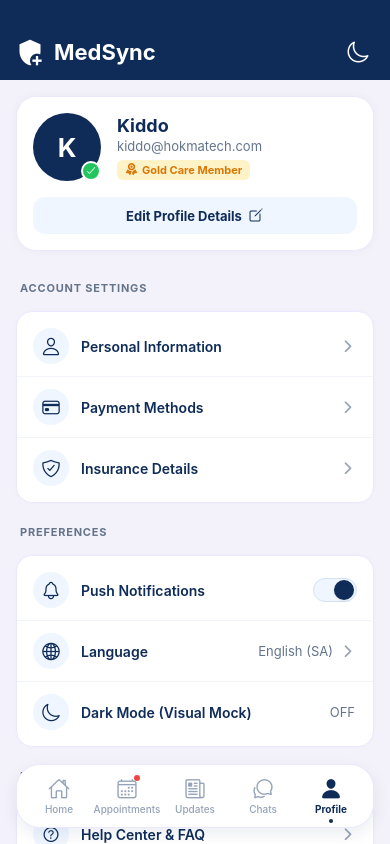
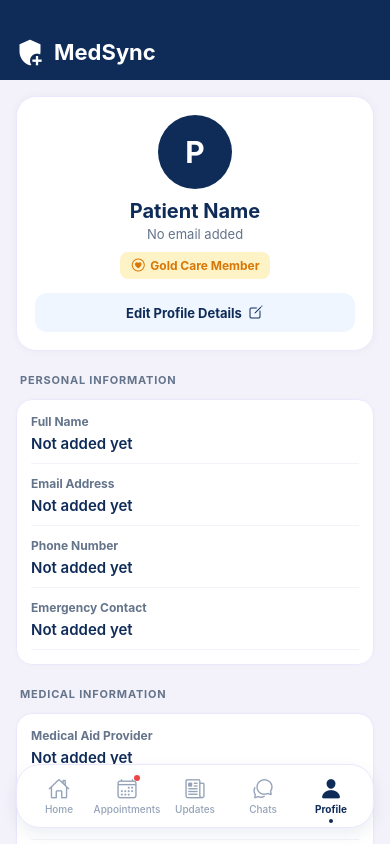
Before and after one commit to thulanesigasa/medsync, a React Native app: screen /Profile in a window 390 px wide. Built offline with nearby package versions, Linux system fonts and the light colour scheme.

Commit message:
Improve patient profile page with editable medical information

```diff
--- a/src/screens/ProfileScreen.js
+++ b/src/screens/ProfileScreen.js
@@ -1,205 +1,216 @@
-import React, { useState, useRef, useEffect } from 'react';
-import { View, Text, StyleSheet, ScrollView, TouchableOpacity, Animated, Platform } from 'react-native';
-import { MaterialCommunityIcons, Ionicons } from '@expo/vector-icons';
-import { COLORS, SIZES, LAYOUT } from '../constants/theme';
-import BottomTabBar from '../components/BottomTabBar';
-import { useStateContext } from '../context/StateContext';
+import React, { useState } from "react";
+import {
+  View,
+  Text,
+  StyleSheet,
+  ScrollView,
+  TouchableOpacity,
+  TextInput,
+  Alert,
+} from "react-native";
+import { MaterialCommunityIcons, Ionicons } from "@expo/vector-icons";
+import { COLORS, SIZES, LAYOUT } from "../constants/theme";
+import BottomTabBar from "../components/BottomTabBar";
+import { useStateContext } from "../context/StateContext";
 
-const CustomSwitch = ({ value, onValueChange }) => {
-  const animatedValue = useRef(new Animated.Value(value ? 1 : 0)).current;
+export default function ProfileScreen({ navigation }) {
+  const { currentUser, updateCurrentUser, logout } = useStateContext();
 
-  useEffect(() => {
-    Animated.spring(animatedValue, {
-      toValue: value ? 1 : 0,
-      friction: 8,
-      tension: 55,
-      useNativeDriver: false,
-    }).start();
-  }, [value]);
+  const [isEditing, setIsEditing] = useState(false);
 
-  const translateX = animatedValue.interpolate({
-    inputRange: [0, 1],
-    outputRange: [2, 20] // adjusted to fit track width 44 and thumb width 20 inside 1px borders
+  const [form, setForm] = useState({
+    name: currentUser?.name || "",
+    email: currentUser?.email || "",
+    phone: currentUser?.phone || "",
+    emergencyContact: currentUser?.emergencyContact || "",
+    medicalAidProvider: currentUser?.medicalAidProvider || "",
+    medicalAidNumber: currentUser?.medicalAidNumber || "",
+    bloodType: currentUser?.bloodType || "",
+    allergies: currentUser?.allergies || "",
+    chronicConditions: currentUser?.chronicConditions || "",
   });
 
-  const backgroundColor = animatedValue.interpolate({
-    inputRange: [0, 1],
-    outputRange: ['#F1F5F9', '#EFF6FF']
-  });
+  const updateField = (field, value) => {
+    setForm((prev) => ({
+      ...prev,
+      [field]: value,
+    }));
+  };
 
-  const thumbColor = animatedValue.interpolate({
-    inputRange: [0, 1],
-    outputRange: ['#94A3B8', COLORS.primary]
-  });
-
-  const borderColor = animatedValue.interpolate({
-    inputRange: [0, 1],
-    outputRange: ['#CBD5E1', '#D3E2F2']
-  });
-
-  return (
-    <TouchableOpacity
-      activeOpacity={0.9}
-      onPress={() => onValueChange(!value)}
-      style={styles.switchContainer}
-    >
-      <Animated.View style={[styles.switchTrack, { backgroundColor, borderColor, borderWidth: 1 }]}>
-        <Animated.View style={[styles.switchThumb, { transform: [{ translateX }], backgroundColor: thumbColor }]} />
-      </Animated.View>
-    </TouchableOpacity>
-  );
-};
-
-export default function ProfileScreen({ navigation }) {
-  const { currentUser, logout } = useStateContext();
-  const [isDark, setIsDark] = useState(false);
-  const [notificationsEnabled, setNotificationsEnabled] = useState(true);
+  const handleSave = () => {
+    updateCurrentUser(form);
+    setIsEditing(false);
+    Alert.alert("Profile Updated", "Your profile details have been saved.");
+  };
 
   const handleLogout = () => {
     logout();
-    navigation.replace('Login');
+    navigation.replace("Login");
   };
+
+  const renderField = (label, field, placeholder) => (
+    <View style={styles.fieldGroup}>
+      <Text style={styles.fieldLabel}>{label}</Text>
+      {isEditing ? (
+        <TextInput
+          value={form[field]}
+          onChangeText={(value) => updateField(field, value)}
+          placeholder={placeholder}
+          placeholderTextColor="#94A3B8"
+          style={styles.input}
+        />
+      ) : (
+        <Text style={styles.fieldValue}>{form[field] || "Not added yet"}</Text>
+      )}
+    </View>
+  );
 
   return (
     <View style={styles.container}>
-      {/* Header */}
       <View style={styles.header}>
         <View style={styles.headerContent}>
           <View style={styles.headerBrand}>
-            <MaterialCommunityIcons name="shield-plus" size={28} color="#FFFFFF" />
+            <MaterialCommunityIcons
+              name="shield-plus"
+              size={28}
+              color="#FFFFFF"
+            />
             <Text style={styles.appTitle}>MedSync</Text>
-          </View>
-          <View style={styles.headerActions}>
-            <TouchableOpacity onPress={() => setIsDark(!isDark)} style={styles.actionButton}>
-              <Ionicons name={isDark ? "sunny-outline" : "moon-outline"} size={24} color="#FFFFFF" />
-            </TouchableOpacity>
           </View>
         </View>
       </View>
 
-      <ScrollView contentContainerStyle={styles.content} showsVerticalScrollIndicator={false}>
-
-        {/* Premium Profile Card */}
-        <View style={styles.premiumProfileCard}>
-          <View style={styles.cardTopRow}>
-            <View style={styles.avatarContainer}>
-              <View style={styles.avatar}>
-                <Text style={styles.avatarText}>
-                  {(currentUser?.name || 'Kiddo').charAt(0)}
-                </Text>
-              </View>
-              <View style={styles.verifiedBadge}>
-                <Ionicons name="checkmark" size={12} color="#FFFFFF" />
-              </View>
-            </View>
-
-            <View style={styles.profileMeta}>
-              <Text style={styles.profileName}>{currentUser?.name || 'Kiddo'}</Text>
-              <Text style={styles.profileEmail}>{currentUser?.email || 'kiddo@hokmatech.com'}</Text>
-
-              <View style={styles.goldBadge}>
-                <Ionicons name="ribbon" size={13} color="#D97706" style={{ marginRight: 4 }} />
-                <Text style={styles.goldBadgeText}>
-                  {currentUser?.role === 'admin' ? 'Clinic Partner' : 'Gold Care Member'}
-                </Text>
-              </View>
-            </View>
+      <ScrollView
+        contentContainerStyle={styles.content}
+        showsVerticalScrollIndicator={false}
+      >
+        <View style={styles.profileCard}>
+          <View style={styles.avatar}>
+            <Text style={styles.avatarText}>
+              {(form.name || "P").charAt(0).toUpperCase()}
+            </Text>
           </View>
 
-          <TouchableOpacity style={styles.editBtn}>
-            <Text style={styles.editBtnText}>Edit Profile Details</Text>
-            <Ionicons name="create-outline" size={16} color={COLORS.primary} />
+          <Text style={styles.profileName}>{form.name || "Patient Name"}</Text>
+          <Text style={styles.profileEmail}>
+            {form.email || "No email added"}
+          </Text>
+
+          <View style={styles.memberBadge}>
+            <Ionicons name="heart-circle-outline" size={16} color="#D97706" />
+            <Text style={styles.memberBadgeText}>Gold Care Member</Text>
+          </View>
+
+          <TouchableOpacity
+            style={styles.editBtn}
+            onPress={() => (isEditing ? handleSave() : setIsEditing(true))}
+          >
+            <Text style={styles.editBtnText}>
+              {isEditing ? "Save Profile" : "Edit Profile Details"}
+            </Text>
+            <Ionicons
+              name={isEditing ? "checkmark-outline" : "create-outline"}
+              size={16}
+              color={COLORS.primary}
+            />
           </TouchableOpacity>
         </View>
 
-        {/* Section 1: Account Settings */}
-        <Text style={styles.sectionHeader}>ACCOUNT SETTINGS</Text>
-        <View style={styles.menuSection}>
-          <TouchableOpacity style={styles.menuItem}>
-            <View style={styles.menuIconBox}>
-              <Ionicons name="person-outline" size={20} color={COLORS.primary} />
+        <Text style={styles.sectionHeader}>PERSONAL INFORMATION</Text>
+        <View style={styles.sectionCard}>
+          {renderField("Full Name", "name", "Enter full name")}
+          {renderField("Email Address", "email", "Enter email address")}
+          {renderField("Phone Number", "phone", "Enter phone number")}
+          {renderField(
+            "Emergency Contact",
+            "emergencyContact",
+            "Enter emergency contact",
+          )}
+        </View>
+
+        <Text style={styles.sectionHeader}>MEDICAL INFORMATION</Text>
+        <View style={styles.sectionCard}>
+          {renderField(
+            "Medical Aid Provider",
+            "medicalAidProvider",
+            "Enter medical aid provider",
+          )}
+          {renderField(
+            "Medical Aid Number",
+            "medicalAidNumber",
+            "Enter medical aid number",
+          )}
+          {renderField("Blood Type", "bloodType", "Example: O+")}
+          {renderField(
+            "Allergies",
+            "allergies",
+            "Example: Penicillin, peanuts",
+          )}
+          {renderField(
+            "Chronic Conditions",
+            "chronicConditions",
+            "Example: Asthma, diabetes",
+          )}
+        </View>
+
+        <Text style={styles.sectionHeader}>PREFERENCES</Text>
+        <View style={styles.sectionCard}>
+          <View style={styles.infoRow}>
+            <View style={styles.iconBox}>
+              <Ionicons
+                name="notifications-outline"
+                size={20}
+                color={COLORS.primary}
+              />
             </View>
-            <Text style={styles.menuText}>Personal Information</Text>
+            <Text style={styles.infoText}>Push Notifications</Text>
+            <Text style={styles.infoValue}>ON</Text>
+          </View>
+
+          <View style={styles.infoRow}>
+            <View style={styles.iconBox}>
+              <Ionicons
+                name="language-outline"
+                size={20}
+                color={COLORS.primary}
+              />
+            </View>
+            <Text style={styles.infoText}>Language</Text>
+            <Text style={styles.infoValue}>English (SA)</Text>
+          </View>
+        </View>
+
+        <Text style={styles.sectionHeader}>HELP & SUPPORT</Text>
+        <View style={styles.sectionCard}>
+          <TouchableOpacity style={styles.infoRow}>
+            <View style={styles.iconBox}>
+              <Ionicons
+                name="help-circle-outline"
+                size={20}
+                color={COLORS.primary}
+              />
+            </View>
+            <Text style={styles.infoText}>Help Center & FAQ</Text>
             <Ionicons name="chevron-forward" size={18} color="#94A3B8" />
           </TouchableOpacity>
 
-          <TouchableOpacity style={styles.menuItem}>
-            <View style={styles.menuIconBox}>
-              <Ionicons name="card-outline" size={20} color={COLORS.primary} />
+          <TouchableOpacity style={styles.infoRow}>
+            <View style={styles.iconBox}>
+              <Ionicons
+                name="document-text-outline"
+                size={20}
+                color={COLORS.primary}
+              />
             </View>
-            <Text style={styles.menuText}>Payment Methods</Text>
-            <Ionicons name="chevron-forward" size={18} color="#94A3B8" />
-          </TouchableOpacity>
-
-          <TouchableOpacity style={[styles.menuItem, { borderBottomWidth: 0 }]}>
-            <View style={styles.menuIconBox}>
-              <Ionicons name="shield-checkmark-outline" size={20} color={COLORS.primary} />
-            </View>
-            <Text style={styles.menuText}>Insurance Details</Text>
+            <Text style={styles.infoText}>Terms & Privacy Policy</Text>
             <Ionicons name="chevron-forward" size={18} color="#94A3B8" />
           </TouchableOpacity>
         </View>
 
-        {/* Section 2: Preferences */}
-        <Text style={styles.sectionHeader}>PREFERENCES</Text>
-        <View style={styles.menuSection}>
-          <View style={styles.menuItemNonClickable}>
-            <View style={styles.menuIconBox}>
-              <Ionicons name="notifications-outline" size={20} color={COLORS.primary} />
-            </View>
-            <Text style={styles.menuText}>Push Notifications</Text>
-            <CustomSwitch
-              value={notificationsEnabled}
-              onValueChange={setNotificationsEnabled}
-            />
-          </View>
-
-          <TouchableOpacity style={styles.menuItem}>
-            <View style={styles.menuIconBox}>
-              <Ionicons name="globe-outline" size={20} color={COLORS.primary} />
-            </View>
-            <Text style={styles.menuText}>Language</Text>
-            <View style={styles.rightValueContainer}>
-              <Text style={styles.rightValueText}>English (SA)</Text>
-              <Ionicons name="chevron-forward" size={18} color="#94A3B8" />
-            </View>
-          </TouchableOpacity>
-
-          <TouchableOpacity style={[styles.menuItem, { borderBottomWidth: 0 }]} onPress={() => setIsDark(!isDark)}>
-            <View style={styles.menuIconBox}>
-              <Ionicons name={isDark ? "sunny-outline" : "moon-outline"} size={20} color={COLORS.primary} />
-            </View>
-            <Text style={styles.menuText}>Dark Mode (Visual Mock)</Text>
-            <Text style={styles.rightValueText}>{isDark ? 'ON' : 'OFF'}</Text>
-          </TouchableOpacity>
-        </View>
-
-        {/* Section 3: Support */}
-        <Text style={styles.sectionHeader}>HELP & SUPPORT</Text>
-        <View style={styles.menuSection}>
-          <TouchableOpacity style={styles.menuItem}>
-            <View style={styles.menuIconBox}>
-              <Ionicons name="help-circle-outline" size={20} color={COLORS.primary} />
-            </View>
-            <Text style={styles.menuText}>Help Center & FAQ</Text>
-            <Ionicons name="chevron-forward" size={18} color="#94A3B8" />
-          </TouchableOpacity>
-
-          <TouchableOpacity style={[styles.menuItem, { borderBottomWidth: 0 }]}>
-            <View style={styles.menuIconBox}>
-              <Ionicons name="document-text-outline" size={20} color={COLORS.primary} />
-            </View>
-            <Text style={styles.menuText}>Terms of Service & Privacy Policy</Text>
-            <Ionicons name="chevron-forward" size={18} color="#94A3B8" />
-          </TouchableOpacity>
-        </View>
-
-        {/* Logout Button */}
         <TouchableOpacity style={styles.logoutBtn} onPress={handleLogout}>
           <Ionicons name="log-out-outline" size={20} color="#EF4444" />
           <Text style={styles.logoutText}>Log Out</Text>
         </TouchableOpacity>
-
       </ScrollView>
 
       <BottomTabBar navigation={navigation} activeTab="Profile" />
@@ -210,7 +221,7 @@ export default function ProfileScreen({ navigation }) {
 const styles = StyleSheet.create({
   container: {
     flex: 1,
-    backgroundColor: COLORS.background
+    backgroundColor: COLORS.background,
   },
   header: {
     backgroundColor: COLORS.primary,
@@ -219,220 +230,180 @@ const styles = StyleSheet.create({
   },
   headerContent: {
     height: LAYOUT.headerHeight,
-    flexDirection: 'row',
-    alignItems: 'center',
-    justifyContent: 'space-between',
+    flexDirection: "row",
+    alignItems: "center",
+    justifyContent: "space-between",
     paddingHorizontal: SIZES.margin,
   },
   headerBrand: {
-    flexDirection: 'row',
-    alignItems: 'center'
-  },
-  headerActions: {
-    flexDirection: 'row',
-    alignItems: 'center',
-    gap: 16,
-  },
-  actionButton: {
-    padding: 4,
+    flexDirection: "row",
+    alignItems: "center",
   },
   appTitle: {
-    color: '#FFFFFF',
+    color: "#FFFFFF",
     fontSize: 22,
-    fontWeight: 'bold',
-    marginLeft: 10
+    fontWeight: "bold",
+    marginLeft: 10,
   },
   content: {
     padding: SIZES.margin,
     paddingBottom: 120,
     gap: 12,
   },
-  premiumProfileCard: {
+  profileCard: {
     backgroundColor: COLORS.surface,
     borderRadius: 20,
-    padding: 16,
+    padding: 18,
     borderWidth: 1,
-    borderColor: '#EAE8FC',
-    shadowColor: '#0F2C59',
+    borderColor: "#EAE8FC",
+    alignItems: "center",
+    shadowColor: "#0F2C59",
     shadowOpacity: 0.04,
     shadowRadius: 10,
     elevation: 2,
-    marginBottom: 8,
-  },
-  cardTopRow: {
-    flexDirection: 'row',
-    alignItems: 'center',
-    marginBottom: 16,
-  },
-  avatarContainer: {
-    position: 'relative',
-    marginRight: 16,
   },
   avatar: {
-    width: 68,
-    height: 68,
-    borderRadius: 34,
+    width: 74,
+    height: 74,
+    borderRadius: 37,
     backgroundColor: COLORS.primary,
-    alignItems: 'center',
-    justifyContent: 'center',
+    alignItems: "center",
+    justifyContent: "center",
+    marginBottom: 10,
   },
   avatarText: {
-    fontSize: 26,
-    fontWeight: 'bold',
-    color: '#FFFFFF'
-  },
-  verifiedBadge: {
-    position: 'absolute',
-    bottom: 0,
-    right: 0,
-    width: 20,
-    height: 20,
-    borderRadius: 10,
-    backgroundColor: COLORS.success,
-    alignItems: 'center',
-    justifyContent: 'center',
-    borderWidth: 2,
-    borderColor: '#FFFFFF',
-  },
-  profileMeta: {
-    flex: 1,
+    fontSize: 30,
+    fontWeight: "bold",
+    color: "#FFFFFF",
   },
   profileName: {
-    fontSize: 18,
-    fontWeight: 'bold',
+    fontSize: 20,
+    fontWeight: "bold",
     color: COLORS.primary,
-    marginBottom: 2
   },
   profileEmail: {
     fontSize: 13,
-    color: '#64748B',
-    marginBottom: 6
+    color: "#64748B",
+    marginTop: 3,
   },
-  goldBadge: {
-    flexDirection: 'row',
-    alignItems: 'center',
-    backgroundColor: '#FEF3C7',
-    paddingHorizontal: 8,
-    paddingVertical: 3,
-    borderRadius: 6,
-    alignSelf: 'flex-start',
+  memberBadge: {
+    flexDirection: "row",
+    alignItems: "center",
+    backgroundColor: "#FEF3C7",
+    paddingHorizontal: 10,
+    paddingVertical: 5,
+    borderRadius: 8,
+    marginTop: 10,
+    gap: 4,
   },
-  goldBadgeText: {
-    color: '#D97706',
-    fontSize: 11,
-    fontWeight: 'bold',
+  memberBadgeText: {
+    color: "#D97706",
+    fontSize: 12,
+    fontWeight: "bold",
   },
   editBtn: {
-    flexDirection: 'row',
-    alignItems: 'center',
-    justifyContent: 'center',
-    backgroundColor: '#EFF6FF',
-    paddingVertical: 10,
+    flexDirection: "row",
+    alignItems: "center",
+    justifyContent: "center",
+    backgroundColor: "#EFF6FF",
+    paddingVertical: 11,
+    paddingHorizontal: 16,
     borderRadius: 12,
     gap: 6,
+    marginTop: 14,
+    width: "100%",
   },
   editBtnText: {
     color: COLORS.primary,
     fontSize: 13,
-    fontWeight: 'bold'
+    fontWeight: "bold",
   },
   sectionHeader: {
     fontSize: 11,
-    fontWeight: '700',
-    color: '#64748B',
+    fontWeight: "700",
+    color: "#64748B",
     marginTop: 10,
-    marginBottom: 4,
     marginLeft: 4,
     letterSpacing: 0.8,
   },
-  menuSection: {
+  sectionCard: {
     backgroundColor: COLORS.surface,
     borderRadius: 16,
     borderWidth: 1,
-    borderColor: '#EAE8FC',
-    paddingVertical: 4,
-    shadowColor: '#0F2C59',
+    borderColor: "#EAE8FC",
+    padding: 14,
+    gap: 12,
+    shadowColor: "#0F2C59",
     shadowOpacity: 0.02,
     shadowRadius: 5,
     elevation: 1,
   },
-  menuItem: {
-    flexDirection: 'row',
-    alignItems: 'center',
-    paddingVertical: 12,
-    paddingHorizontal: 16,
+  fieldGroup: {
     borderBottomWidth: 1,
-    borderBottomColor: '#F1F5F9'
+    borderBottomColor: "#F1F5F9",
+    paddingBottom: 10,
   },
-  menuItemNonClickable: {
-    flexDirection: 'row',
-    alignItems: 'center',
-    paddingVertical: 12,
-    paddingHorizontal: 16,
-    borderBottomWidth: 1,
-    borderBottomColor: '#F1F5F9'
+  fieldLabel: {
+    fontSize: 12,
+    color: "#64748B",
+    fontWeight: "700",
+    marginBottom: 5,
   },
-  menuIconBox: {
+  fieldValue: {
+    fontSize: 15,
+    color: COLORS.primary,
+    fontWeight: "600",
+  },
+  input: {
+    backgroundColor: "#F8FAFC",
+    borderWidth: 1,
+    borderColor: "#E2E8F0",
+    borderRadius: 12,
+    paddingHorizontal: 12,
+    paddingVertical: 10,
+    color: COLORS.primary,
+    fontSize: 14,
+  },
+  infoRow: {
+    flexDirection: "row",
+    alignItems: "center",
+    paddingVertical: 8,
+    gap: 10,
+  },
+  iconBox: {
     width: 36,
     height: 36,
     borderRadius: 18,
-    backgroundColor: '#EFF6FF',
-    alignItems: 'center',
-    justifyContent: 'center',
-    marginRight: 12
+    backgroundColor: "#EFF6FF",
+    alignItems: "center",
+    justifyContent: "center",
   },
-  menuText: {
+  infoText: {
     flex: 1,
     fontSize: 14,
     color: COLORS.primary,
-    fontWeight: '600'
+    fontWeight: "600",
   },
-  rightValueContainer: {
-    flexDirection: 'row',
-    alignItems: 'center',
-    gap: 4,
-  },
-  rightValueText: {
+  infoValue: {
     fontSize: 13,
-    color: '#64748B',
-    marginRight: 2,
+    color: "#64748B",
+    fontWeight: "600",
   },
   logoutBtn: {
-    flexDirection: 'row',
-    alignItems: 'center',
-    justifyContent: 'center',
-    backgroundColor: '#FEF2F2',
+    flexDirection: "row",
+    alignItems: "center",
+    justifyContent: "center",
+    backgroundColor: "#FEF2F2",
     paddingVertical: 14,
     borderRadius: 16,
     borderWidth: 1,
-    borderColor: '#FECACA',
+    borderColor: "#FECACA",
     marginTop: 16,
     gap: 8,
   },
   logoutText: {
-    color: '#EF4444',
+    color: "#EF4444",
     fontSize: 15,
-    fontWeight: 'bold',
+    fontWeight: "bold",
   },
-  switchContainer: {
-    width: 44,
-    height: 24,
-    justifyContent: 'center',
-  },
-  switchTrack: {
-    width: 44,
-    height: 24,
-    borderRadius: 12,
-    justifyContent: 'center',
-  },
-  switchThumb: {
-    width: 20,
-    height: 20,
-    borderRadius: 10,
-    shadowColor: '#0F2C59',
-    shadowOffset: { width: 0, height: 1 },
-    shadowOpacity: 0.1,
-    shadowRadius: 2,
-    elevation: 2,
-  }
 });
```
Also changed, not shown: src/context/StateContext.js (+7 -1 lines).
